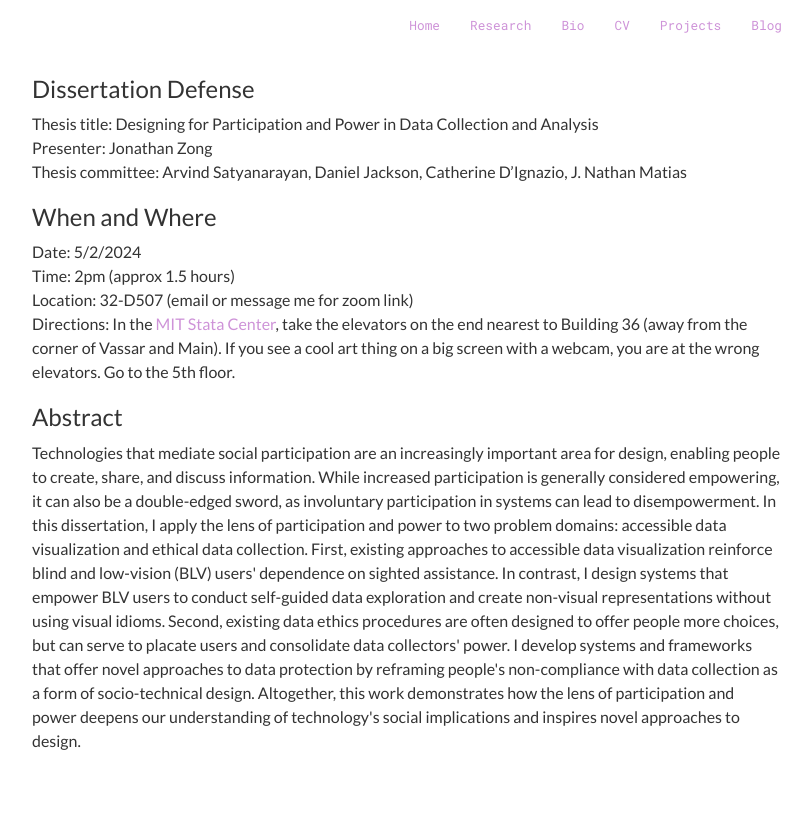
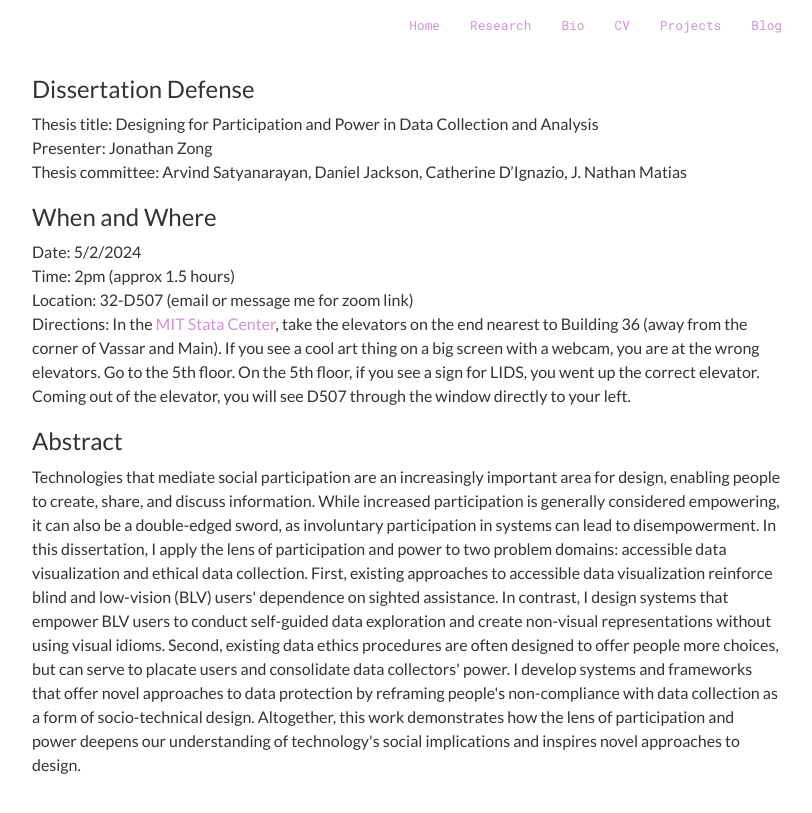
Before and after one commit to jonathanzong/jonathanzong.com, a Jekyll site: the page built from defense.html, in a window 1280 px wide. Shown: the top 813 px of the page, without its empty margins (233-1045 px from the left). Built offline with Jekyll 4.4.1, drawn with Linux system fonts in a browser that asks for light colours; nearby versions of some CDN libraries.

Commit message:
directions

```diff
--- a/defense.html
+++ b/defense.html
@@ -17,7 +17,7 @@ title: jzong dissertation defense
 <li>Date: 5/2/2024</li>
 <li>Time: 2pm (approx 1.5 hours)</li>
 <li>Location: 32-D507 (email or message me for zoom link)</li>
-<li>Directions: In the <a href="https://maps.app.goo.gl/krXxuqzjMCiiy9Ew8">MIT Stata Center</a>, take the elevators on the end nearest to Building 36 (away from the corner of Vassar and Main). If you see a cool art thing on a big screen with a webcam, you are at the wrong elevators. Go to the 5th floor.</li>
+<li>Directions: In the <a href="https://maps.app.goo.gl/krXxuqzjMCiiy9Ew8">MIT Stata Center</a>, take the elevators on the end nearest to Building 36 (away from the corner of Vassar and Main). If you see a cool art thing on a big screen with a webcam, you are at the wrong elevators. Go to the 5th floor. On the 5th floor, if you see a sign for LIDS, you went up the correct elevator. Coming out of the elevator, you will see D507 through the window directly to your left.</li>
 </ul>
 
 <h3>Abstract</h3>
```
